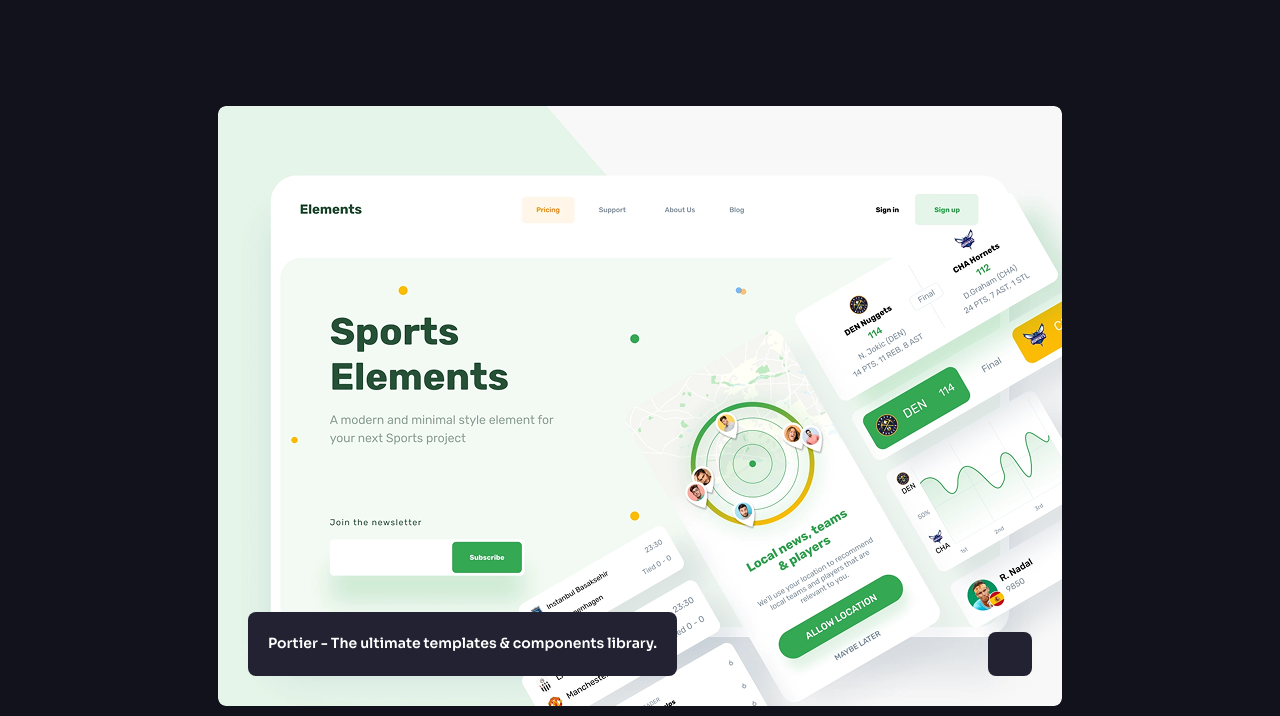
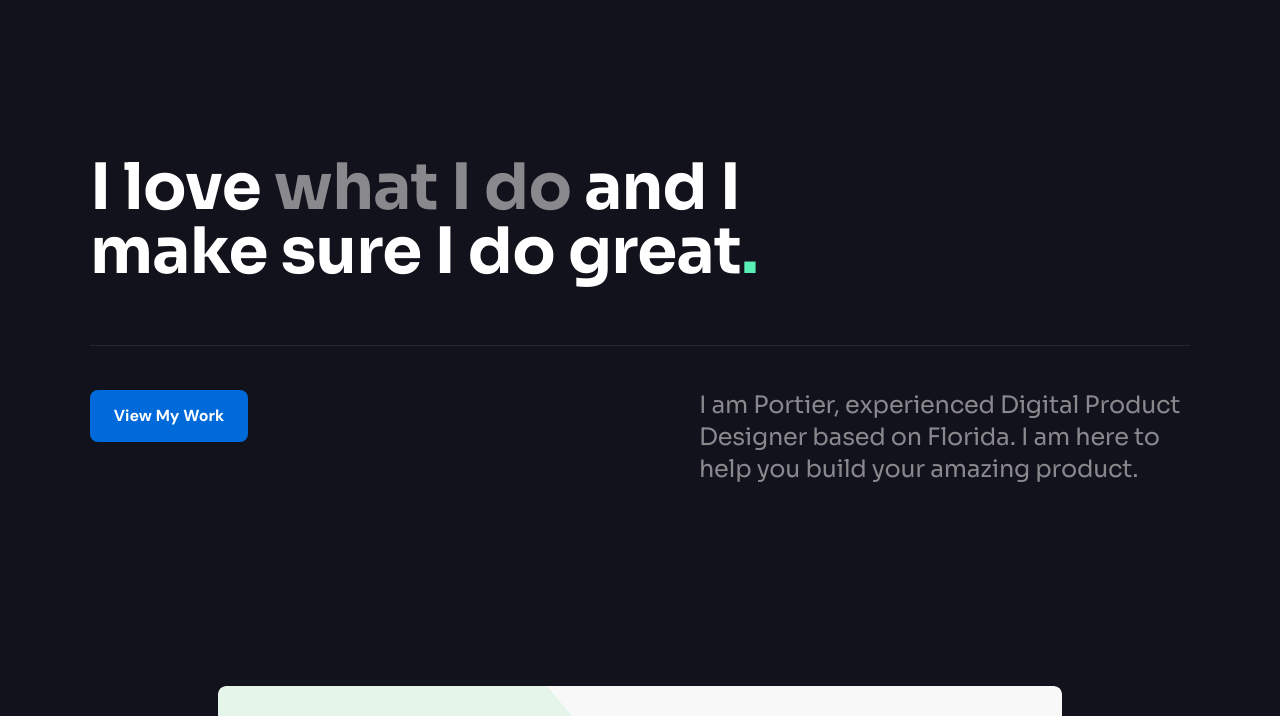
Before and after one commit to MaksymSelezen/Portier-Digital, a website: page src/portfolio.html in a window 1280 px wide. Shown: the part 83-799 px from the top of the page. Drawn offline with nearby package versions, Linux system fonts and the light colour scheme; files that its build step writes are made by us from their sources.

Commit message:
poftfolio page end

```diff
--- a/src/portfolio.html
+++ b/src/portfolio.html
@@ -20,6 +20,27 @@
 
     <main>
       <!-- Hero Portfolio -->
+      <section class="portfolio-hero" aria-labelledby="portfolio-hero-title">
+        <div class="container portfolio-hero__container">
+          <div class="portfolio-hero__inner">
+            <h1 class="portfolio-hero__title" id="portfolio-hero-title">
+              I love
+              <span class="portfolio-hero__title-muted">what I do</span> and I
+              make sure I do great<span class="portfolio-hero__dot">.</span>
+            </h1>
+
+            <div class="portfolio-hero__divider" aria-hidden="true"></div>
+
+            <a class="portfolio-hero__btn" href="#projects">View My Work</a>
+
+            <p class="portfolio-hero__text">
+              I am Portier, experienced Digital Product Designer based on
+              Florida. I am here to help you build your amazing product.
+            </p>
+          </div>
+        </div>
+      </section>
+
       <!-- Projects Section -->
       @@include('partials/projects.html')
 
--- a/src/scss/pages/_portfolio.scss
+++ b/src/scss/pages/_portfolio.scss
@@ -0,0 +1,259 @@
+// * ========== HERO ==========
+.portfolio-hero {
+  padding-block: 100px;
+
+  &__inner {
+    width: 100%;
+    max-width: 350px;
+  }
+
+  &__title {
+    font-size: 40px;
+    line-height: 1.2;
+    letter-spacing: -0.01em;
+    color: $color-text-main;
+
+    margin-bottom: 56px;
+  }
+
+  &__title-muted {
+    color: $color-text-muted;
+  }
+
+  &__dot {
+    color: $color-accent-dot;
+  }
+
+  &__divider {
+    width: 100%;
+    height: 1px;
+    background-color: rgba(255, 255, 255, 0.08);
+    margin-bottom: 48px;
+  }
+
+  &__btn {
+    display: inline-flex;
+    align-items: center;
+    justify-content: center;
+
+    width: 100%;
+    max-width: 350px;
+    min-height: 52px;
+
+    border-radius: 8px;
+    background-color: $color-accent;
+
+    font-family: "DM Sans", sans-serif;
+    font-weight: 700;
+    font-size: 16px;
+    line-height: 1.5;
+    color: $color-text-main;
+
+    margin-bottom: 48px;
+    white-space: nowrap;
+
+    transition: background-color 0.2s ease, transform 0.2s ease;
+
+    &:hover {
+      background-color: darken($color-accent, 6%);
+    }
+
+    &:active {
+      transform: translateY(1px);
+    }
+
+    &:focus-visible {
+      outline: 2px solid rgba(255, 255, 255, 0.85);
+      outline-offset: 3px;
+    }
+  }
+
+  &__text {
+    font-size: 16px;
+    line-height: 1.5;
+    color: $color-text-muted;
+  }
+
+  // 768
+  @media (min-width: $bp-tablet) {
+    padding-block: 120px;
+
+    &__inner {
+      max-width: 100%;
+      display: grid;
+
+      grid-template-areas:
+        "title title"
+        "divider divider"
+        "btn text";
+
+      column-gap: 60px;
+      row-gap: 32px;
+      align-items: start;
+    }
+
+    &__title {
+      grid-area: title;
+      max-width: 18ch;
+
+      font-size: 48px;
+      line-height: 1.15;
+      letter-spacing: -0.02em;
+
+      margin-bottom: 0;
+    }
+
+    &__divider {
+      grid-area: divider;
+      margin-bottom: 0;
+    }
+
+    &__btn {
+      grid-area: btn;
+
+      width: auto;
+      max-width: none;
+      min-width: 220px;
+      padding: 14px 28px;
+
+      margin-bottom: 0;
+      justify-self: start;
+    }
+
+    &__text {
+      grid-area: text;
+
+      max-width: 36ch;
+      font-size: 16px;
+      line-height: 1.6;
+    }
+  }
+
+  // 1024
+  @media (min-width: $bp-laptop-md) {
+    padding-block: 150px 100px;
+
+    &__inner {
+      grid-template-columns: 158px minmax(0, 1fr);
+      column-gap: 195px;
+      row-gap: 0;
+    }
+
+    &__title {
+      max-width: 809px;
+      font-size: 64px;
+      line-height: 1;
+      letter-spacing: -0.01em;
+    }
+
+    &__divider {
+      margin-top: 61px;
+      margin-bottom: 44px;
+    }
+
+    &__btn {
+      width: 158px;
+      min-width: 0;
+      padding: 14px 24px;
+    }
+
+    &__text {
+      justify-self: end;
+      max-width: 491px;
+
+      font-size: 24px;
+      line-height: 1.33333;
+      letter-spacing: -0.01em;
+    }
+  }
+
+  // 1440
+  @media (min-width: $bp-laptop) {
+    padding-block: 190px 200px;
+
+    &__inner {
+      grid-template-columns: 158px 488px 611px;
+      grid-template-areas:
+        "title title title"
+        "divider divider divider"
+        "btn . text";
+
+      column-gap: 0;
+      row-gap: 0;
+      justify-content: start;
+    }
+
+    &__title {
+      max-width: 809px;
+
+      font-size: 72px;
+      line-height: 1.19444;
+      letter-spacing: -0.02em;
+    }
+
+    &__divider {
+      margin-top: 52px;
+      margin-bottom: 44px;
+    }
+
+    &__btn {
+      width: 158px;
+      padding: 14px 24px;
+      line-height: 1.5;
+    }
+
+    &__text {
+      justify-self: start;
+      max-width: 611px;
+
+      font-size: 24px;
+      line-height: 1.33333;
+      letter-spacing: -0.01em;
+    }
+  }
+
+  // 1920
+  @media (min-width: $bp-desktop) {
+    padding-block: 240px;
+
+    &__inner {
+      grid-template-columns: 180px 560px 720px;
+      grid-template-areas:
+        "title title title"
+        "divider divider divider"
+        "btn . text";
+
+      column-gap: 0;
+    }
+
+    &__title {
+      max-width: 980px;
+
+      font-size: 84px;
+      line-height: 1.12;
+      letter-spacing: -0.02em;
+    }
+
+    &__divider {
+      margin-top: 64px;
+      margin-bottom: 56px;
+    }
+
+    &__btn {
+      width: 180px;
+      min-height: 56px;
+      padding: 16px 28px;
+      border-radius: 10px;
+
+      font-size: 18px;
+    }
+
+    &__text {
+      max-width: 720px;
+
+      font-size: 28px;
+      line-height: 1.35;
+      letter-spacing: -0.01em;
+    }
+  }
+}
```
Also changed, not shown: src/images/about/hero_1024.png (added), src/images/about/hero_1440.png (added), src/images/about/hero_414.png (added).
